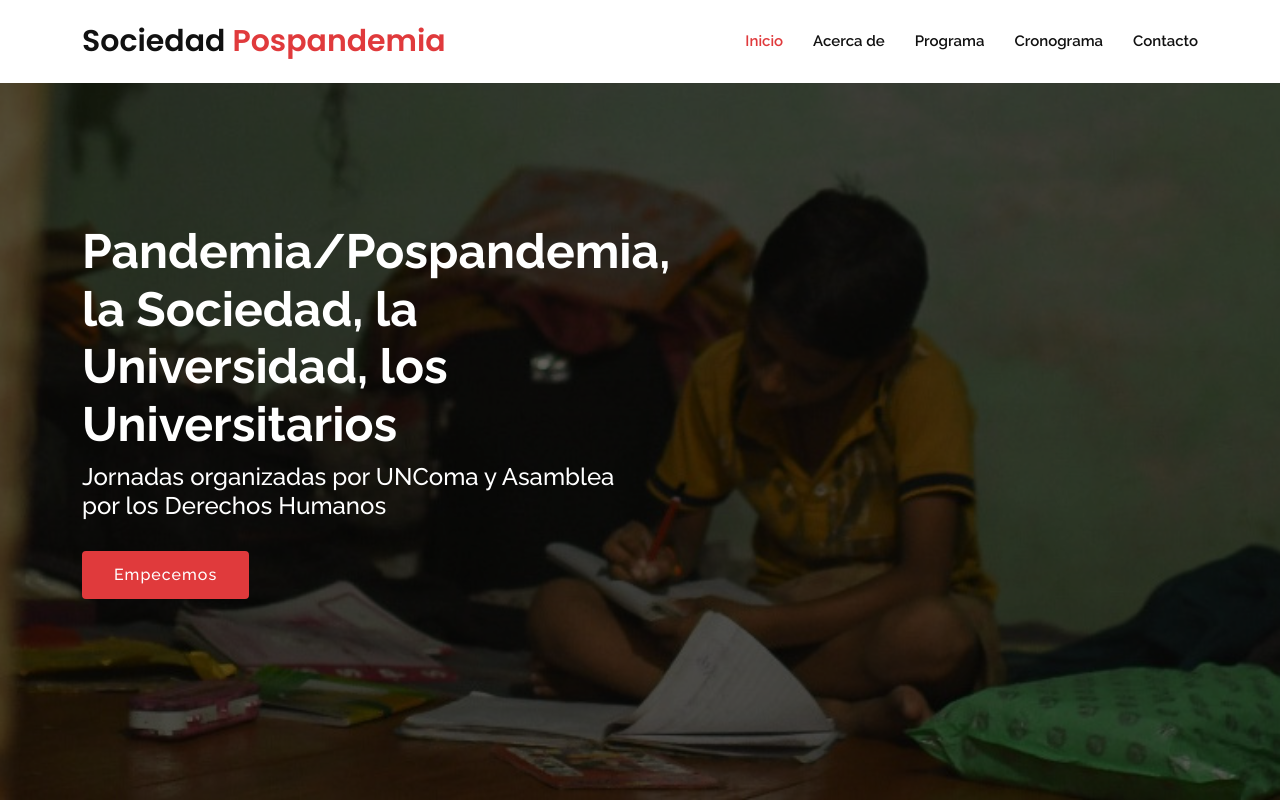
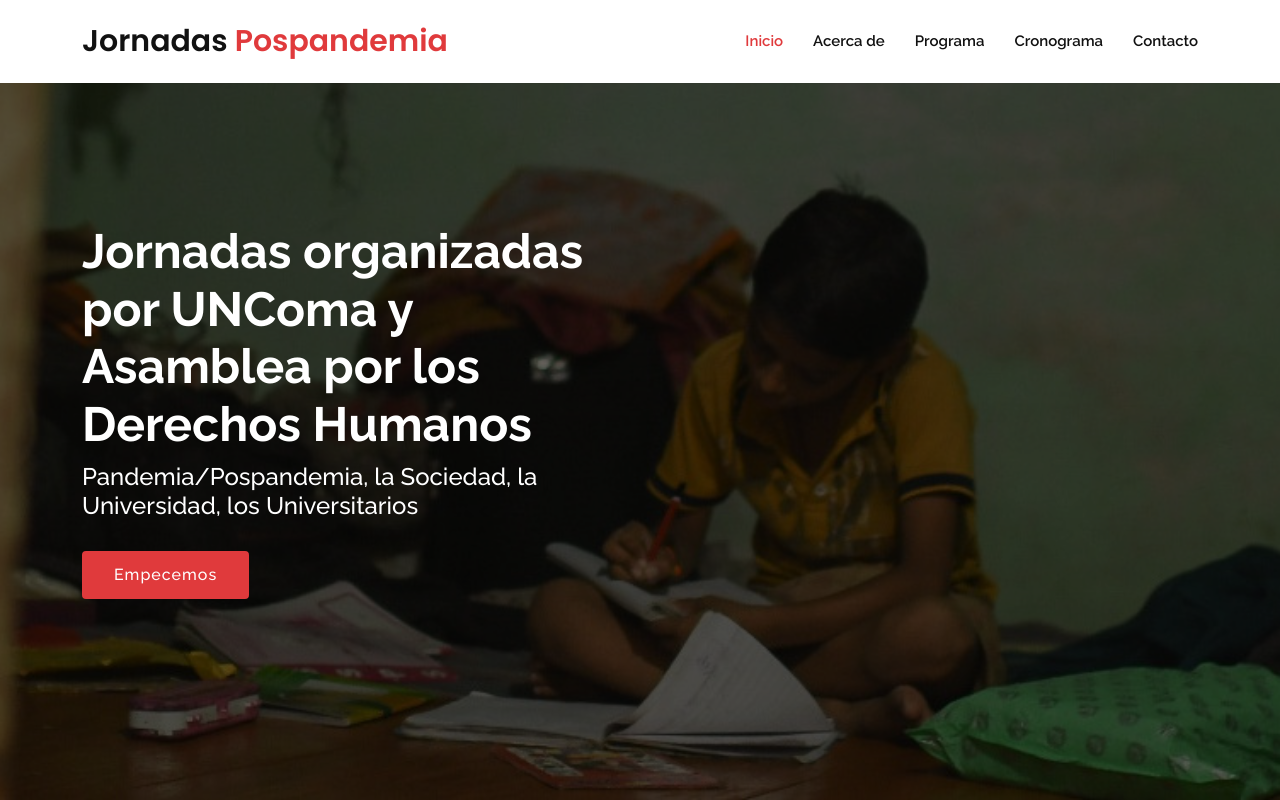
Before and after one commit to pkogan/pospandemia, a plain HTML site: page index.html in a window 1280 px wide. Shown: the top 800 px of the page. Drawn offline with nearby package versions, Linux system fonts and the light colour scheme; files whose address does not match are found by name.

Commit message:
cambio de textos home

```diff
--- a/index.html
+++ b/index.html
@@ -41,7 +41,7 @@
   <!-- ======= Header ======= -->
   <header id="header" class="fixed-top d-flex align-items-center">
     <div class="container d-flex align-items-center">
-      <h1 class="logo me-auto"><a href="index.html">Sociedad <span>Pospandemia</span></a></h1>
+      <h1 class="logo me-auto"><a href="index.html">Jornadas <span>Pospandemia</span></a></h1>
       <!-- Uncomment below if you prefer to use an image logo -->
       <!-- <a href="index.html" class="logo me-auto"><img src="assets/img/logo.png" alt=""></a>-->
 
@@ -85,9 +85,10 @@
     <div class="container" data-aos="zoom-out" data-aos-delay="100">
       <div class="row">
         <div class="col-xl-6">
-          <h1>Pandemia/Pospandemia, la Sociedad,
-la Universidad, los Universitarios</h1>
-          <h2>Jornadas organizadas por UNComa y Asamblea por los Derechos Humanos</h2>
+            <h1>Jornadas organizadas por UNComa y Asamblea por los Derechos Humanos</h1>
+          <h2>Pandemia/Pospandemia, la Sociedad,
+la Universidad, los Universitarios</h2>
+
           <a href="#about" class="btn-get-started scrollto">Empecemos</a>
         </div>
       </div>
```
